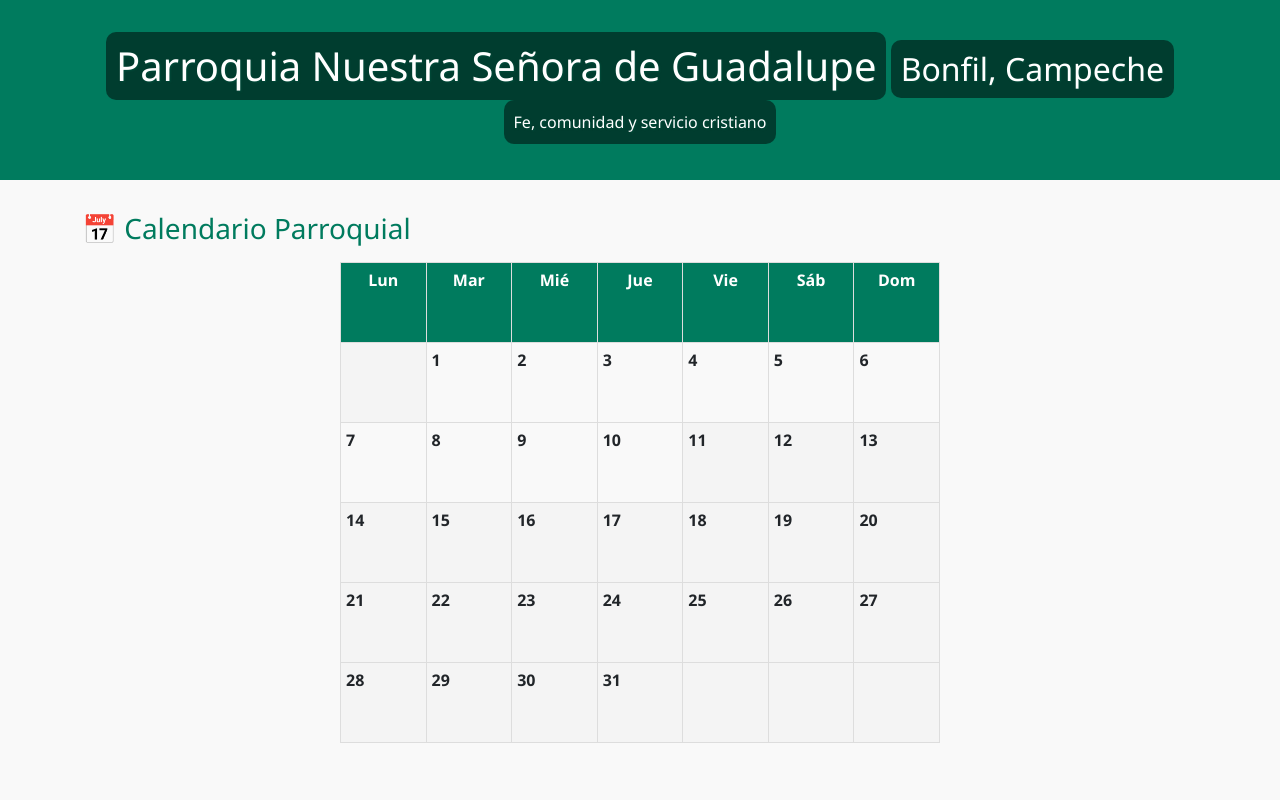
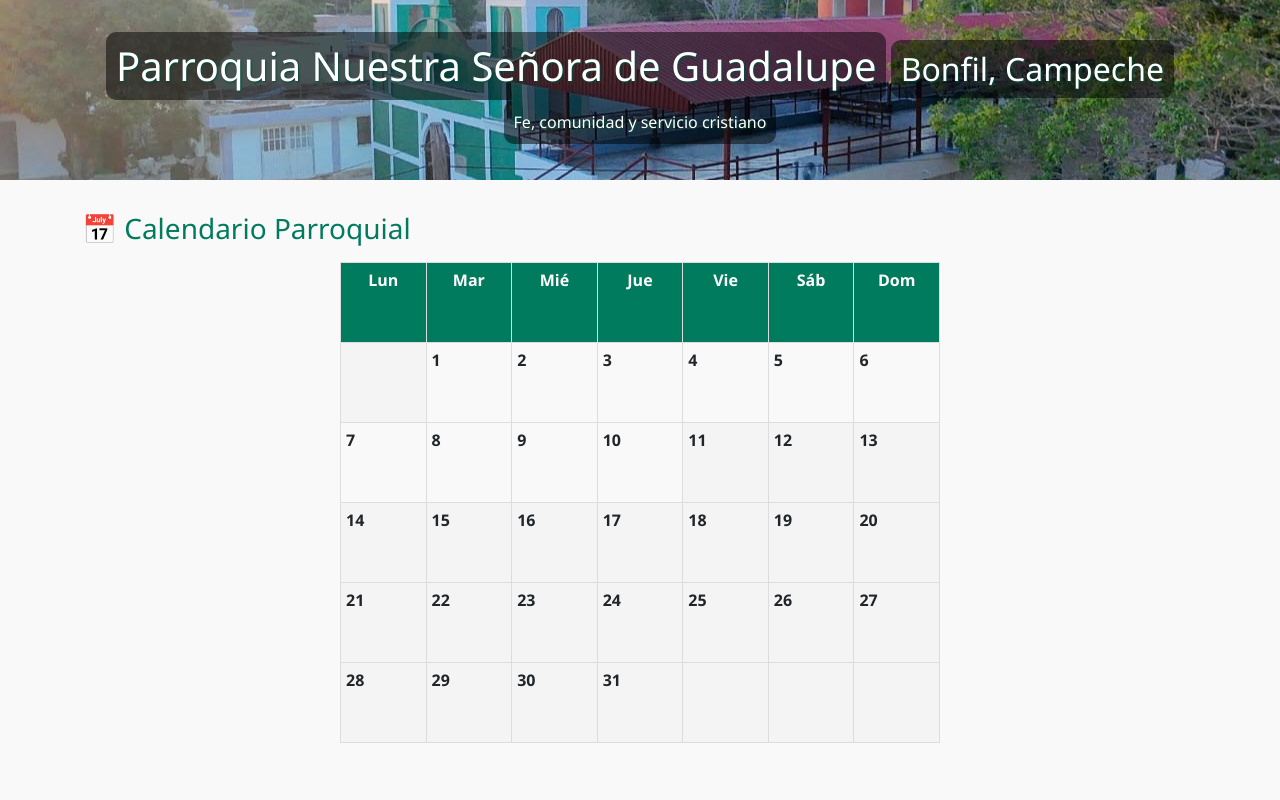
Before and after one commit to olmedozamarripahugo/miparroquia, a plain HTML site: page index.html in a window 1280 px wide. Shown: the top 800 px of the page. Drawn offline with nearby package versions, Linux system fonts and the light colour scheme.

Commit message:
index.html

```diff
--- a/index.html
+++ b/index.html
@@ -16,7 +16,7 @@
       padding: 2rem 1rem;
       text-align: center;
       position: relative;
-      background-image: url('banne.jpg');
+      background-image: url('baner.jpg');
       background-repeat: no-repeat;
       background-position: center center;
       background-size: cover;
```
